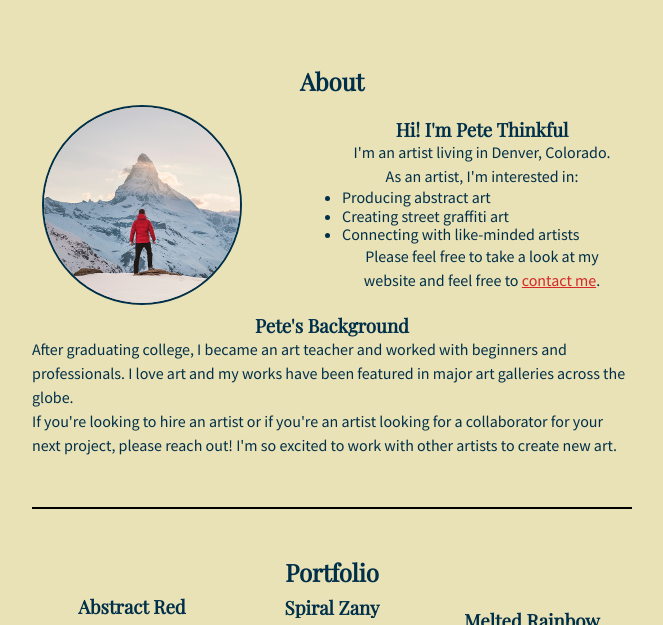
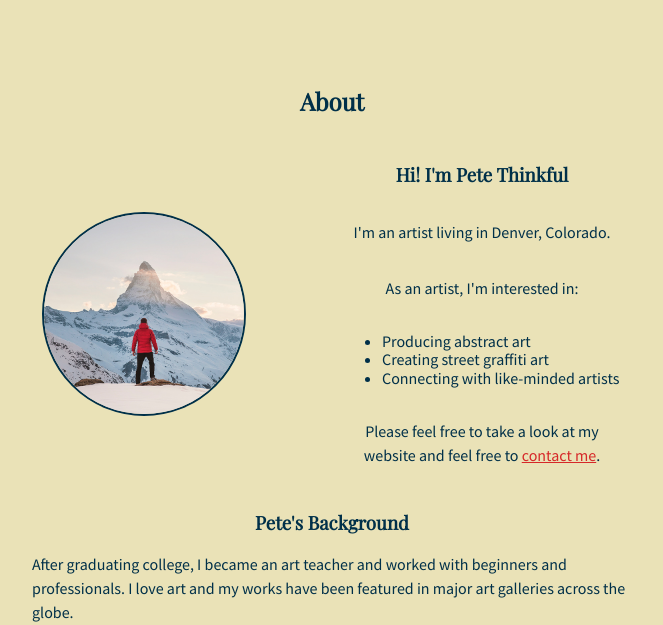
Before and after one commit to Darwood1/project0208, a plain HTML site: page index.html in a window 1280 px wide. Shown: the part 102-727 px from the top of the page, without its empty margins (308-971 px from the left). Drawn offline with nearby package versions, Linux system fonts and the light colour scheme.

Commit message:
Update style.css

```diff
--- a/style.css
+++ b/style.css
@@ -1,3 +1,4 @@
+
 /* The @import rule below imports the Playfair Display and Source Sans Pro fonts into the stylesheet*/
 @import url("https://fonts.googleapis.com/css2?family=Playfair+Display&family=Source+Sans+Pro:wght@400&display=swap");
 
@@ -15,15 +16,7 @@ h3 {
   font-family: "Playfair Display", Times, serif;
   text-align: center;
 }
-/* Reset default margin and padding */
-* {
-    margin: 0;
-    padding: 0;
-    box-sizing: border-box;
-}
 
-
-}
 /* Header */
 header {
   text-align: center;
```
